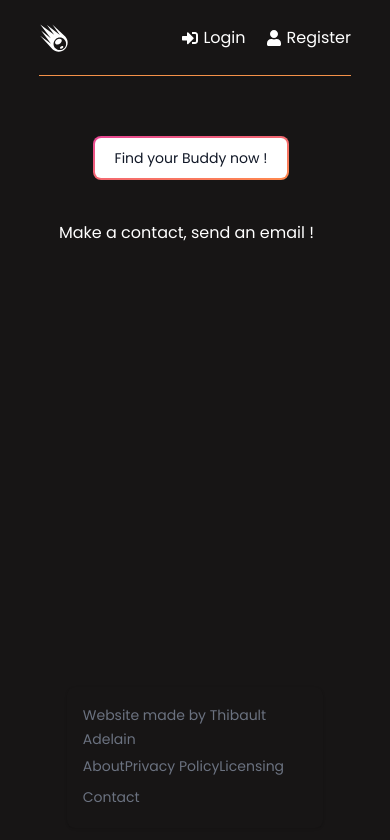
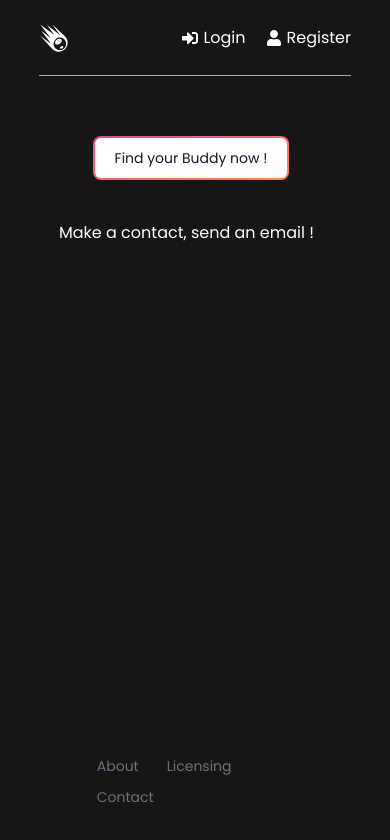
Before and after one commit to ThibaultAdelain/InstantBuddyNode, a React (Create React App) app in the folder frontend/: page /location/map in a window 390 px wide. Shown: the top 840 px of the page. Built offline with nearby package versions, Linux system fonts and the light colour scheme.

Commit message:
verification fields + UI update

```diff
--- a/frontend/src/Components/Footer.jsx
+++ b/frontend/src/Components/Footer.jsx
@@ -5,20 +5,20 @@ function Footer() {
   return (
     <div className='containerFooter'>
         <footer className="p-4 rounded-lg shadow md:flex md:items-center md:justify-between md:p-6 dark:bg-gray-800">
-            <span className="text-sm text-gray-500 sm:text-center dark:text-gray-400">Website made by Thibault Adelain
+            <span className="text-sm text-gray-500 sm:text-center dark:text-gray-400 responsiveHide">Website made by Thibault Adelain
             </span>
             <ul className="flex flex-wrap items-center text-sm text-gray-500 dark:text-gray-400 sm:mt-0">
                 <li>
-                    <Link to="/about" className="mr-4 hover:underline md:mr-6">About</Link>
+                    <Link to="/about" className="mr-4 hover:underline md:mr-6" id="about">About</Link>
                 </li>
                 <li>
-                    <a href="#" className="mr-4 hover:underline md:mr-6">Privacy Policy</a>
+                    <a href="#" className="mr-4 hover:underline md:mr-6 responsiveHide">Privacy Policy</a>
                 </li>
                 <li>
-                    <a href="#" className="mr-4 hover:underline md:mr-6">Licensing</a>
+                    <a href="https://opensource.org/licenses/MIT" className="mr-4 hover:underline md:mr-6" id="licensing">Licensing</a>
                 </li>
                 <li>
-                    <a href="https://github.com/ThibaultAdelain" className="hover:underline">Contact</a>
+                    <a href="https://github.com/ThibaultAdelain" className="hover:underline" id="contact">Contact</a>
                 </li>
             </ul>
         </footer>
--- a/frontend/src/index.css
+++ b/frontend/src/index.css
@@ -219,6 +219,10 @@ h3
   animation: spin 1.2s linear infinite;
 }
 
+.myGold {
+  color: #EBB94C;
+}
+
 @keyframes spin {
   0% {
     transform: rotate(0deg);
@@ -240,8 +244,21 @@ h3
   .heading p {
     font-size: 1.5rem;
   }
+
+
 }
 
-.myGold {
-  color: #EBB94C;
+@media (max-width: 900px) {
+  .responsiveHide {
+    display: none;
+  }
+  #about {
+    padding: 1em;
+  }
+  #licensing {
+    padding: 1em;
+  }
+  #contact {
+    padding: 1em;
+  }
 }
--- a/frontend/src/pages/Map.jsx
+++ b/frontend/src/pages/Map.jsx
@@ -50,7 +50,7 @@ function Map() {
         }
 
       } catch {
-        toast("Nobody around, keep looking...", {theme: "dark", position: "bottom-right", type:"info"})
+        toast("Error, please click again...", {theme: "dark", position: "bottom-right", type:"info"})
         console.log("Please click again...")
         navigate("/location/map")
       }
```
Also changed, not shown: 1 other file (tests, documents, lock files or other folders).
